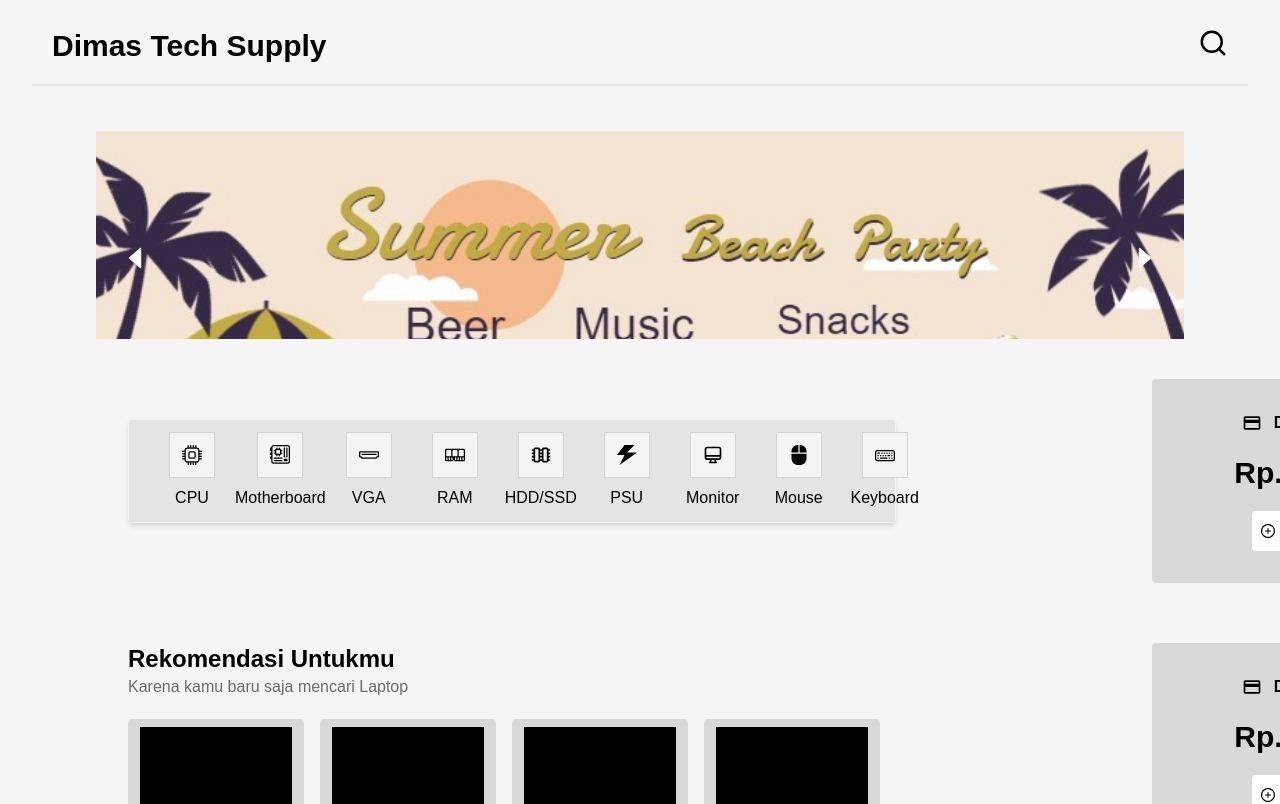
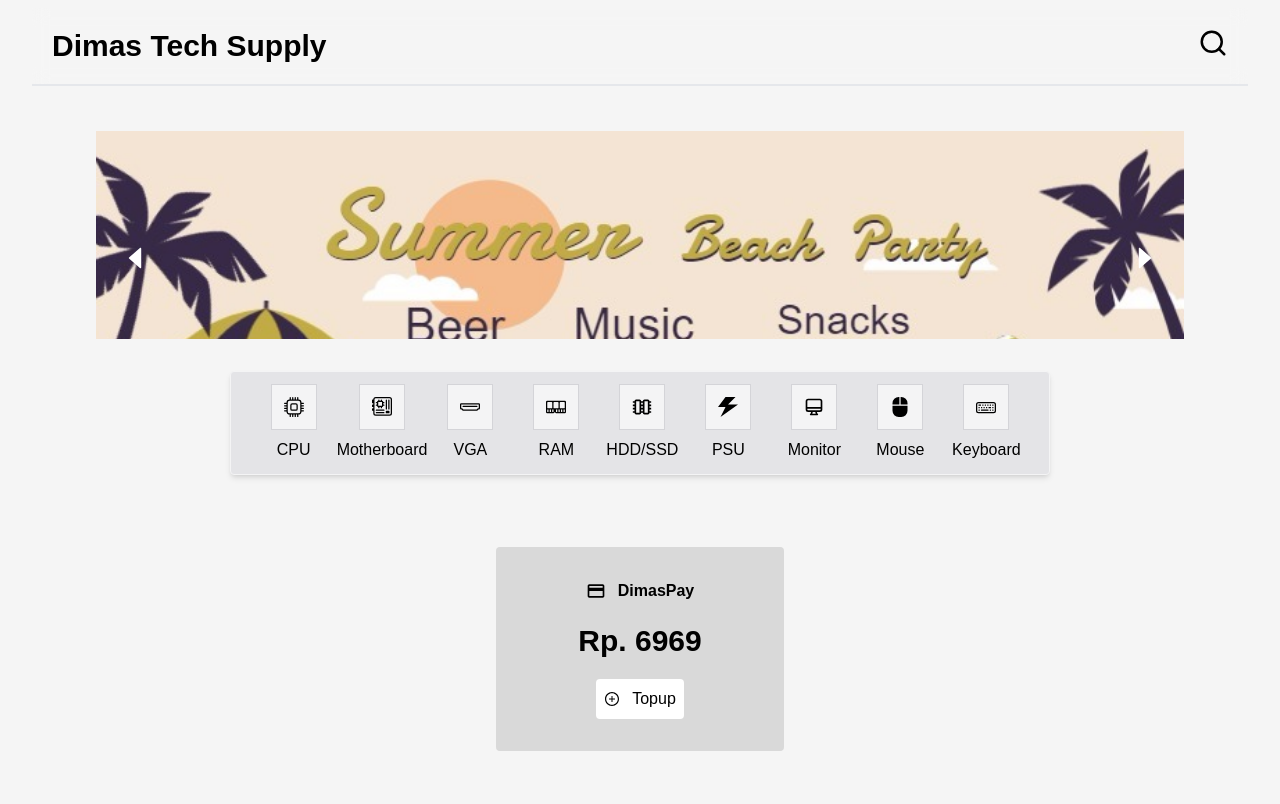
Before and after one commit to zackdesu/dimas-shop, a Next.js app: page / in a window 1280 px wide. Shown: the top 804 px of the page. Built offline with nearby package versions, Linux system fonts and the light colour scheme.

Commit message:
penyesuaian menu

```diff
--- a/app/menu.jsx
+++ b/app/menu.jsx
@@ -23,8 +23,8 @@ const Menu = () => {
   );
 
   return (
-    <div className="flex items-center">
-      <div className="p-3 px-5 mx-32 my-8 bg-zinc-200 rounded shadow-md flex w-[60%] border border-zinc-100">
+    <div className="flex items-center flex-wrap justify-center max-menu:flex-row-reverse">
+      <div className="p-3 px-5 mx-32 my-8 bg-zinc-200 rounded shadow-md flex border border-zinc-100 justify-center">
         <IconMenu icon={BsCpu} name="CPU" />
         <IconMenu icon={BsMotherboard} name="Motherboard" />
         <IconMenu icon={BsHdmi} name="VGA" />
@@ -35,7 +35,7 @@ const Menu = () => {
         <IconMenu icon={FaMouse} name="Mouse" />
         <IconMenu icon={BsKeyboard} name="Keyboard" />
       </div>
-      <div className="mx-32 mt-10 mb-5 w-[40%]">
+      <div className="mx-32 mt-10 mb-5 menu:ms-auto">
         <DimasPay />
       </div>
     </div>
```
